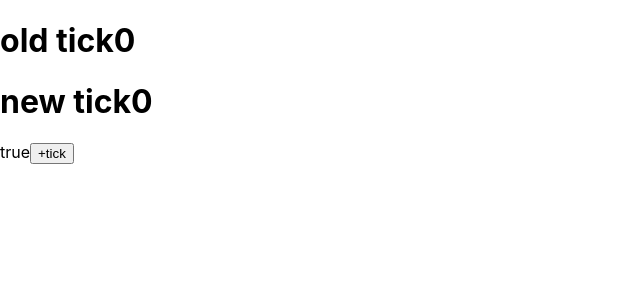
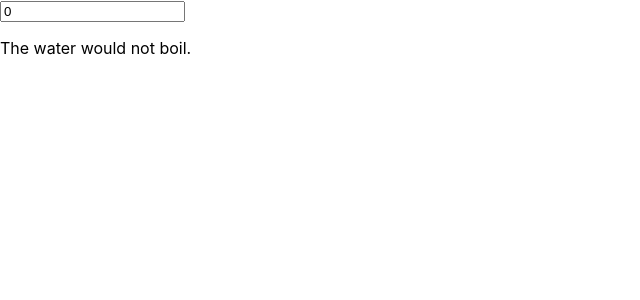
Before and after one commit to prusvladyslav/edu, a React (Create React App) app: page / in a window 1280 px wide. Shown: the top 300 px of the page, without its empty margins (0-640 px from the left). Built offline with nearby package versions, Linux system fonts and the light colour scheme.

Commit message:
react-10-state lifting

```diff
--- /dev/null
+++ b/src/10-stateLifting/app.jsx
@@ -0,0 +1,16 @@
+import React,{useState} from 'react';
+function BoilingVerdict(props) {
+  if (props.celsius >= 100) {
+    return <p>The water would boil.</p>;
+  }
+  return <p>The water would not boil.</p>;
+}
+export const Lift = () => {
+    const [temperature, setTemperature] = useState(0)
+    return (
+        <>
+        <input type="text" value={temperature} onChange={((e) => setTemperature(e.target.value))} />
+            <BoilingVerdict celsius={parseFloat(temperature)} />
+       </>
+    )
+}
--- a/src/index.js
+++ b/src/index.js
@@ -4,13 +4,13 @@ import './index.css';
 import App from './App';
 import reportWebVitals from './reportWebVitals';
 
-import {State} from './5 - State/State'
+import {Lift} from './10-stateLifting/app.jsx'
 // If you want to start measuring performance in your app, pass a function
 // to log results (for example: reportWebVitals(console.log))
 // or send to an analytics endpoint. Learn more: https://bit.ly/CRA-vitals
 ReactDOM.render(
   <>
-<State/>
+<Lift/>
   </>,
   document.getElementById("root")
 );
```
